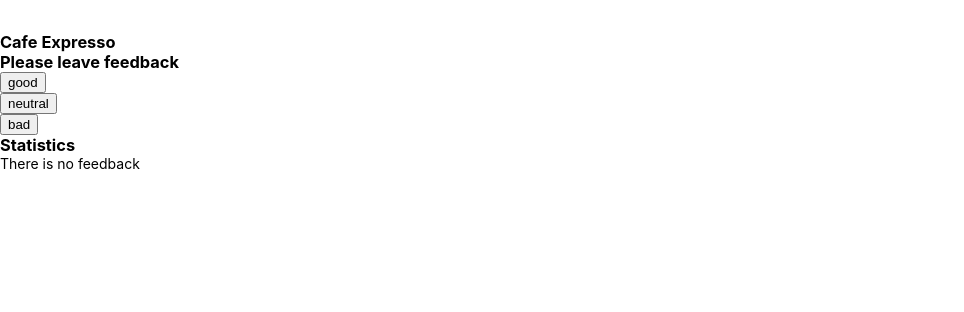
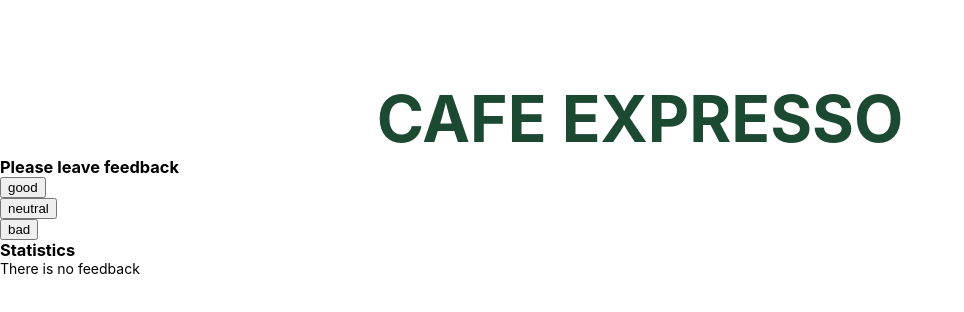
Before and after one commit to Ostrynska/goit-react-hw-02-feedback, a React (Create React App) app: page / in a window 1280 px wide. Shown: the top 312 px of the page, without its empty margins (0-964 px from the left). Built offline with nearby package versions, Linux system fonts and the light colour scheme.

Commit message:
Update App.jsx

```diff
--- a/src/components/App.jsx
+++ b/src/components/App.jsx
@@ -3,7 +3,7 @@
 import FeedbackOptions from './FeedbackOptions'
 import Section from './Section'
 import Notification from "./Notification";
-import Box from "./Box";
+import { Box } from "./Box";
 
 
 export class App extends Component
@@ -39,15 +39,12 @@
       const positivePercentage = this.countPositiveFeedbackPercentage();
       return (
         <Box
-          bg='background'
-          color='text'
-          display='grid'
-          alignItems='center'
+          backgroundColor='primary'
+          height='100vh'
           fontSize={14}
-          pt={4}
-          pb={4}
+          pt='80px'
           as='main'>
-            <Section title="Cafe Expresso"></Section>
+          <h1 style={{textAlign:'center', textTransform:'uppercase', fontSize:'64px', color:'#1C4931'}}>Cafe Expresso</h1>
             <Section title="Please leave feedback">
               <FeedbackOptions
                 options={Object.keys(this.state)}
```
